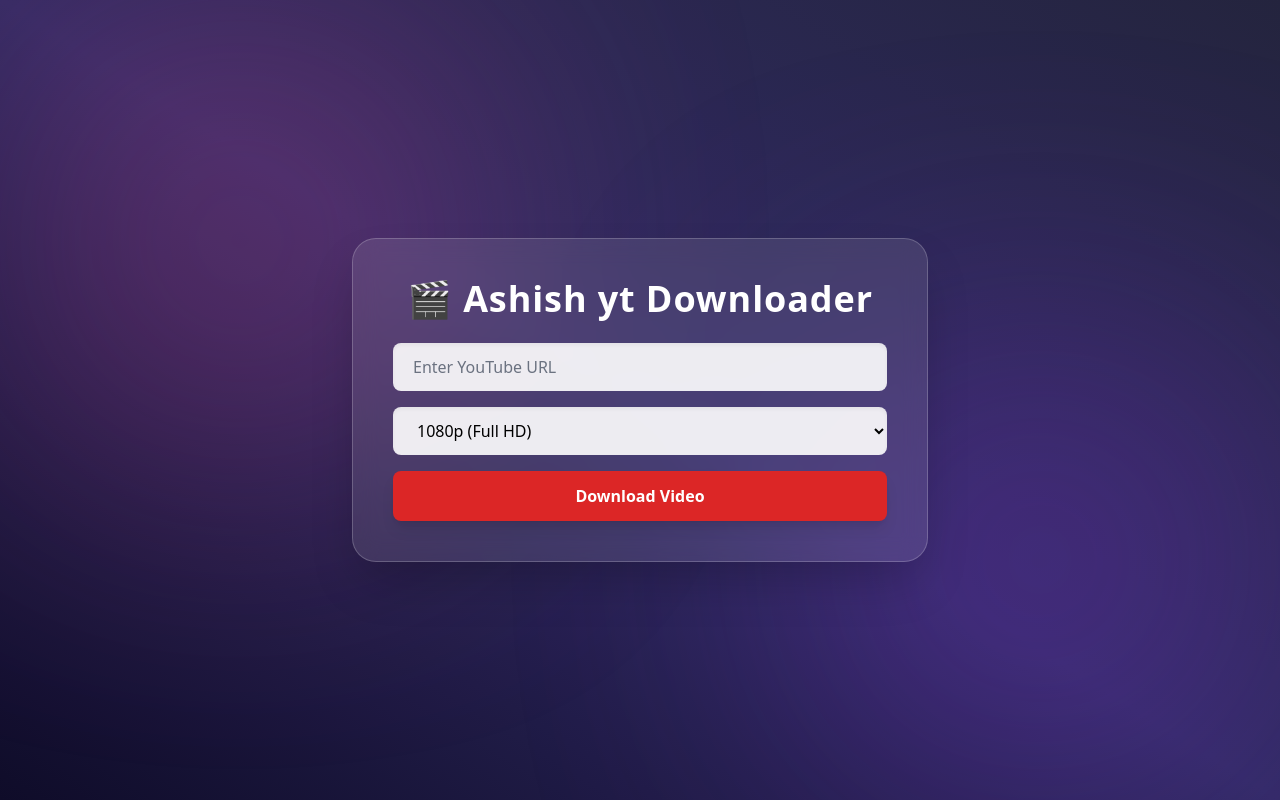
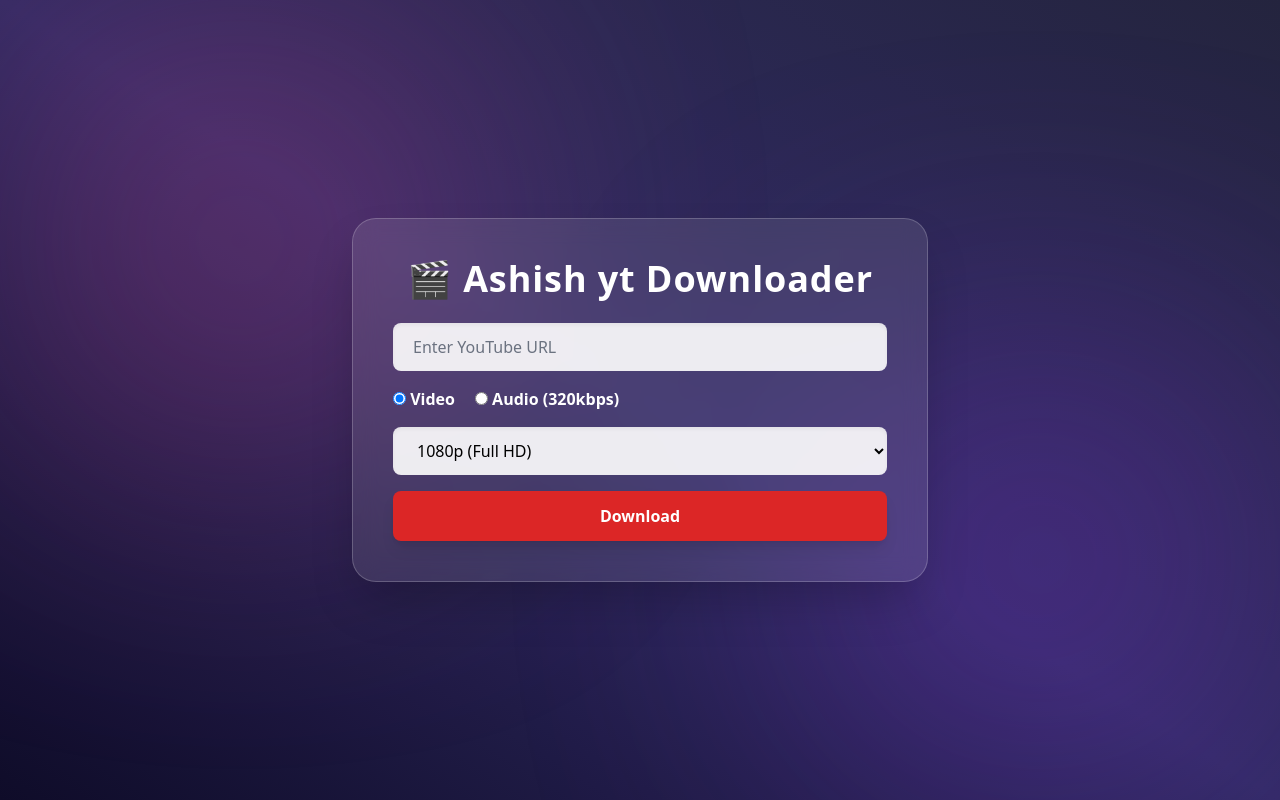
Before and after one commit to Ashishtandi2003/YT-Video-Downloader, a React (Vite) app in the folder yt-video-downloader-client/: page / in a window 1280 px wide. Built offline with nearby package versions, Linux system fonts and the light colour scheme.

Commit message:
added audio feature

```diff
--- a/yt-video-downloader-client/src/Downloader.jsx
+++ b/yt-video-downloader-client/src/Downloader.jsx
@@ -1,9 +1,9 @@
-// Downloader.jsx
 import { useState } from "react";
 
 export default function Downloader() {
   const [url, setUrl] = useState("");
   const [quality, setQuality] = useState("1080");
+  const [mode, setMode] = useState("video");
   const [status, setStatus] = useState("");
   const [loading, setLoading] = useState(false);
 
@@ -18,22 +18,24 @@ export default function Downloader() {
     setLoading(true);
     setStatus("Starting download...");
 
+    const isAudio = mode === "audio";
+    const query = isAudio
+      ? `audioOnly=true`
+      : `quality=${quality}`;
     const downloadLink = `${backendURL}/download?url=${encodeURIComponent(
       url
-    )}&quality=${quality}`;
+    )}&${query}`;
+
     window.open(downloadLink, "_blank");
-
     setStatus("⏳ Download started in new tab. Check your downloads.");
     setLoading(false);
   };
 
   return (
     <div className="w-screen h-screen bg-gradient-to-tr from-[#0f0c29] via-[#302b63] to-[#24243e] flex items-center justify-center relative overflow-hidden">
-      {/* Animated Background Glow */}
       <div className="absolute w-[400px] h-[400px] bg-pink-500 rounded-full blur-[150px] opacity-30 animate-pulse top-10 left-10" />
       <div className="absolute w-[400px] h-[400px] bg-purple-600 rounded-full blur-[150px] opacity-30 animate-pulse bottom-10 right-10" />
 
-      {/* Glass Card */}
       <div className="w-full max-w-xl bg-white/10 backdrop-blur-md p-10 rounded-3xl shadow-2xl border border-white/20">
         <h1 className="text-4xl font-bold mb-6 text-center text-white tracking-wide">
           🎬 Ashish yt Downloader
@@ -47,10 +49,32 @@ export default function Downloader() {
           onChange={(e) => setUrl(e.target.value)}
         />
 
+        <div className="flex gap-5 mb-4 text-white font-semibold">
+          <label>
+            <input
+              type="radio"
+              name="mode"
+              value="video"
+              checked={mode === "video"}
+              onChange={() => setMode("video")}
+            /> Video
+          </label>
+          <label>
+            <input
+              type="radio"
+              name="mode"
+              value="audio"
+              checked={mode === "audio"}
+              onChange={() => setMode("audio")}
+            /> Audio (320kbps)
+          </label>
+        </div>
+
         <select
           className="w-full px-5 py-3 mb-4 rounded-lg text-black bg-white/90 shadow-inner focus:ring-2 focus:ring-red-400 transition"
           value={quality}
           onChange={(e) => setQuality(e.target.value)}
+          disabled={mode === "audio"}
         >
           <option value="360">360p</option>
           <option value="480">480p</option>
@@ -63,7 +87,7 @@ export default function Downloader() {
           disabled={loading}
           className="w-full bg-red-600 hover:bg-red-700 disabled:bg-gray-400 text-white py-3 rounded-lg font-semibold transition-all duration-200 shadow-lg hover:scale-105"
         >
-          {loading ? "Downloading..." : "Download Video"}
+          {loading ? "Downloading..." : "Download"}
         </button>
 
         {status && (
```
Also changed, not shown: 1 other file (tests, documents, lock files or other folders).
